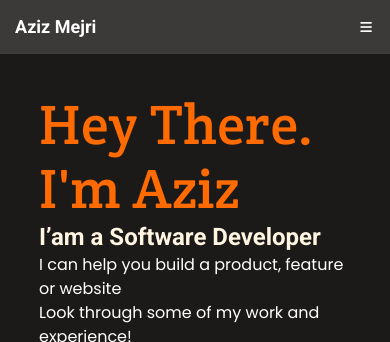
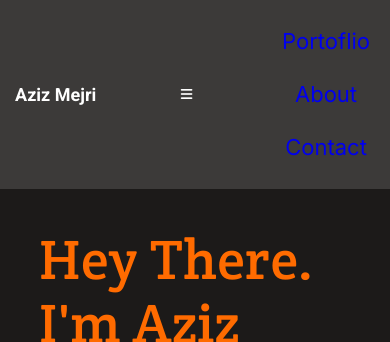
Before and after one commit to Lameck1/mobile-menu, a plain HTML site: page index.html in a window 390 px wide. Shown: the top 342 px of the page. Drawn offline with Linux system fonts and the light colour scheme.

Commit message:
Add mobile menu html content

```diff
--- a/index.html
+++ b/index.html
@@ -14,6 +14,7 @@
       <button type="button" class="menu-bars">
         <i class="fas fa-bars"></i>
       </button>
+
       <nav id="desktop-nav">
         <ul>
           <li><a class="nav-link" href="#projects">Portoflio</a></li>
@@ -25,6 +26,15 @@
           </li>
         </ul>
       </nav>
+
+      <nav id="nav-mobile">
+        <ul>
+          <li><a class="nav-item" href="#projects">Portoflio</a></li>
+          <li><a class="nav-item" href="#about-me">About</a></li>
+          <li><a class="nav-item" href="#contact">Contact</a></li>
+        </ul>
+      </nav>
+
     </header>
     <main>
       <div id="intro">
```
